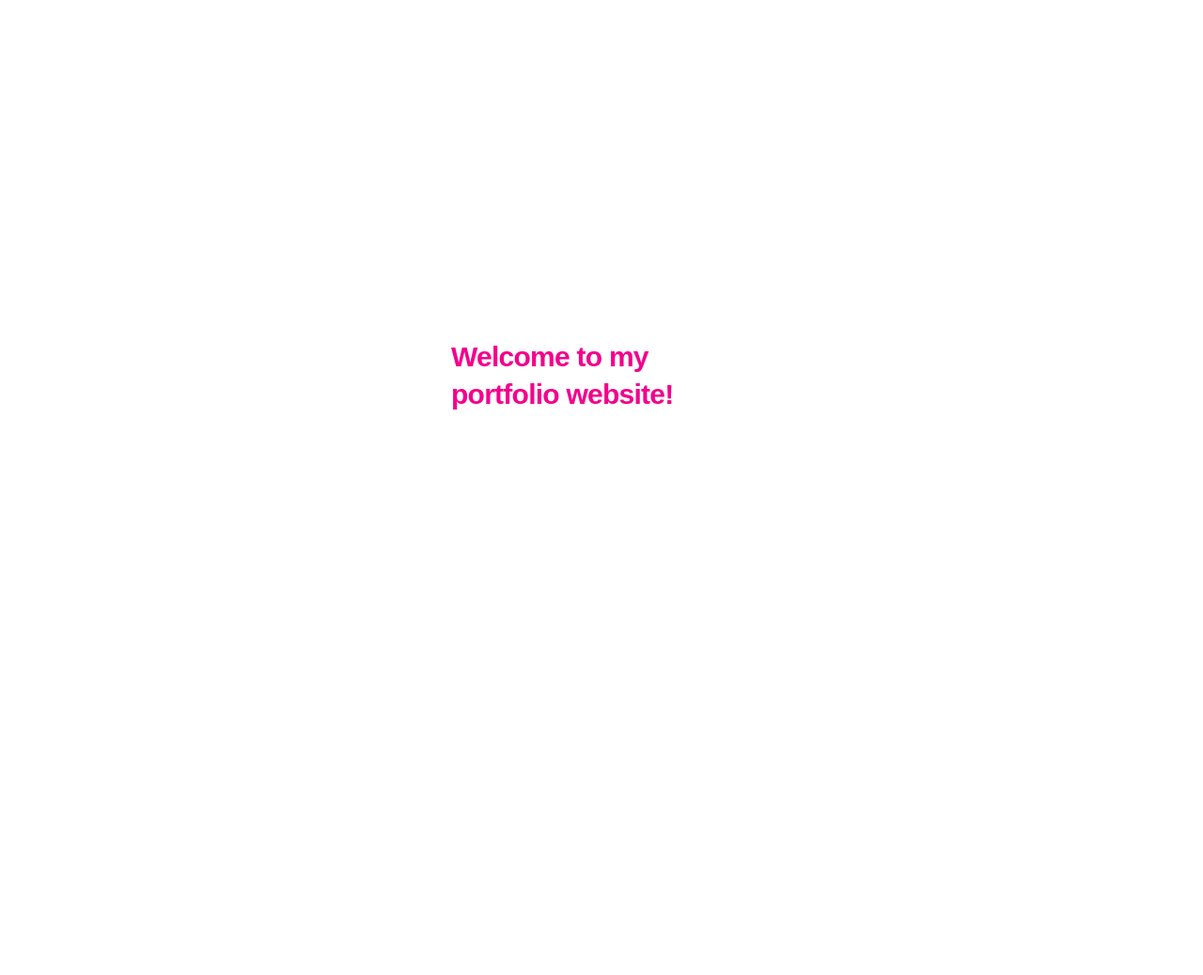
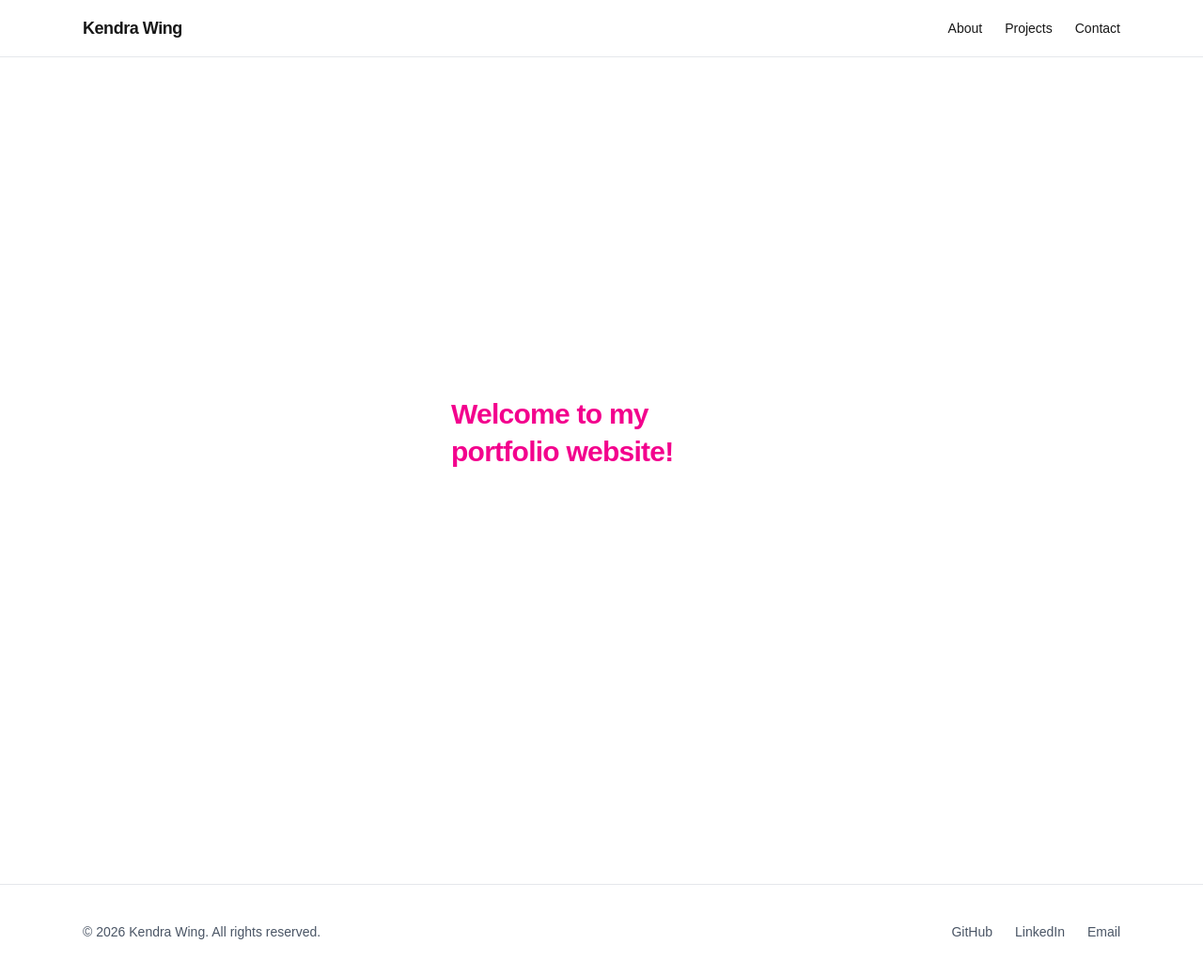
Before and after one commit to kwing25/kendra-portfolio, a Next.js app: page / in a window 1280 px wide. Shown: the top 1038 px of the page at 94% size. Before the commit the page ends 800 px from the top, so only its background shows below. Built offline with nearby package versions, Linux system fonts and the light colour scheme.

Commit message:
Updating repo...

```diff
--- a/src/app/layout.tsx
+++ b/src/app/layout.tsx
@@ -1,5 +1,9 @@
+import Nav from "@/components/Nav";
+import Footer from "@/components/Footer";
+
 import type { Metadata } from "next";
 import { Geist, Geist_Mono } from "next/font/google";
+
 import "./globals.css";
 
 const geistSans = Geist({
@@ -65,7 +69,9 @@ export default function RootLayout({
       <body
         className={`${geistSans.variable} ${geistMono.variable} antialiased`}
       >
+        <Nav />
         {children}
+        <Footer />
       </body>
     </html>
   );
--- a/src/app/page.tsx
+++ b/src/app/page.tsx
@@ -4,10 +4,12 @@ import Hero from "@/components/Hero";
 
 export default function Home() {
   return (
-    <div className="flex justify-center">
-      <Hero />
+    <>
+      <div className="flex justify-center">
+        <Hero />
+      </div>
 
 
-    </div>
+    </>
   );
 }
--- a/src/components/Footer.tsx
+++ b/src/components/Footer.tsx
@@ -0,0 +1,40 @@
+import Link from "next/link";
+
+export default function Footer() {
+  return (
+    <footer className="mt-20 border-t border-gray-200">
+      <div className="mx-auto max-w-6xl px-6 py-10">
+        <div className="flex flex-col items-center justify-between gap-6 text-sm text-gray-600 md:flex-row">
+          {/* Left: Name + Year */}
+          <p>© {new Date().getFullYear()} Kendra Wing. All rights reserved.</p>
+
+          {/* Right: Links */}
+          <div className="flex items-center gap-6">
+            <Link
+              href="https://github.com/kwing25"
+              target="_blank"
+              className="hover:text-gray-900 transition"
+            >
+              GitHub
+            </Link>
+
+            <Link
+              href="https://linkedin.com/in/kendrawing"
+              target="_blank"
+              className="hover:text-gray-900 transition"
+            >
+              LinkedIn
+            </Link>
+
+            <Link
+              href="mailto:kendrawingpro@icloud.com"
+              className="hover:text-gray-900 transition"
+            >
+              Email
+            </Link>
+          </div>
+        </div>
+      </div>
+    </footer>
+  );
+}
--- a/src/components/Nav.tsx
+++ b/src/components/Nav.tsx
@@ -0,0 +1,34 @@
+"use client";
+
+import Link from "next/link";
+
+export default function Nav() {
+  return (
+    <nav className="w-full border-b border-gray-200">
+      <div className="mx-auto flex max-w-6xl items-center justify-between px-6 py-4">
+        {/* Logo / Name */}
+        <Link
+          href="/"
+          className="text-lg font-semibold tracking-tight hover:opacity-80 transition"
+        >
+          Kendra Wing
+        </Link>
+
+        {/* Navigation Links */}
+        <div className="flex items-center gap-6 text-sm font-medium">
+          <Link href="/" className="hover:text-gray-600 transition">
+            About
+          </Link>
+
+          <Link href="/" className="hover:text-gray-600 transition">
+            Projects
+          </Link>
+
+          <Link href="/" className="hover:text-gray-600 transition">
+            Contact
+          </Link>
+        </div>
+      </div>
+    </nav>
+  );
+}
```
